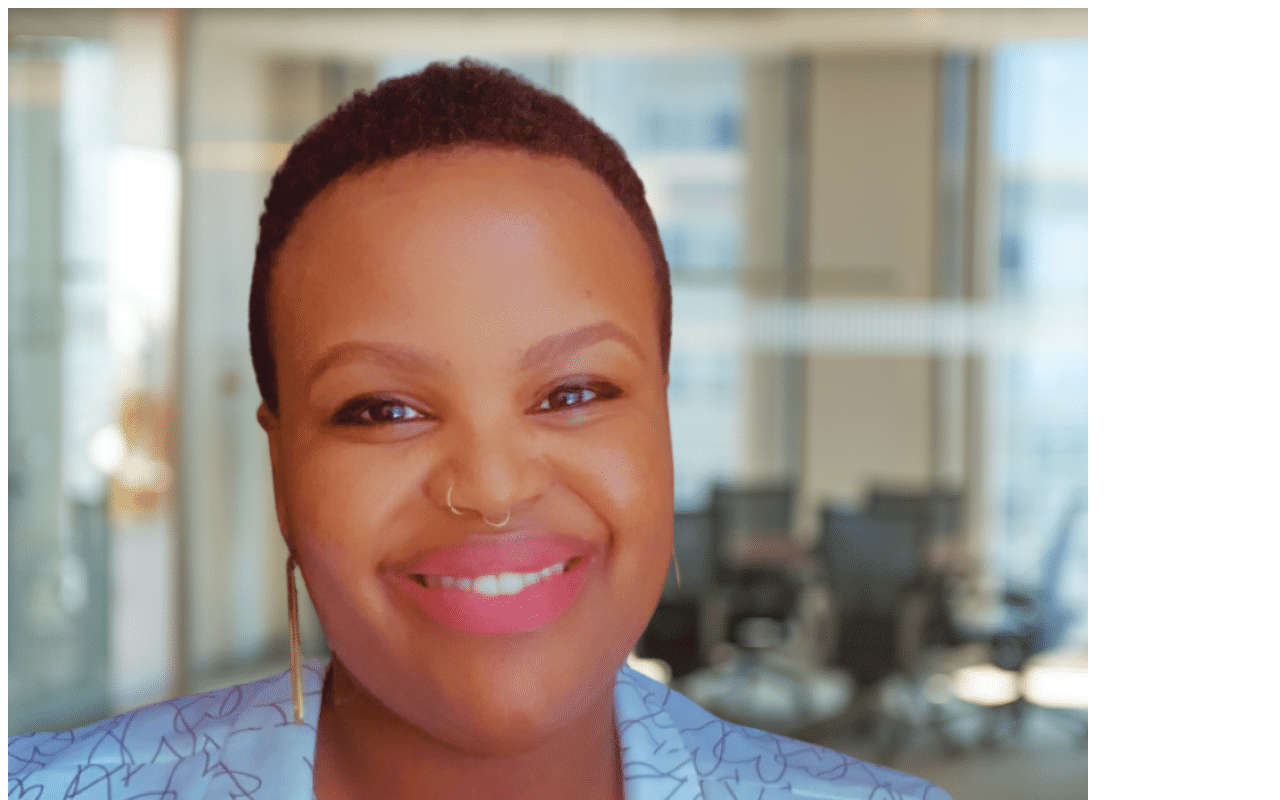
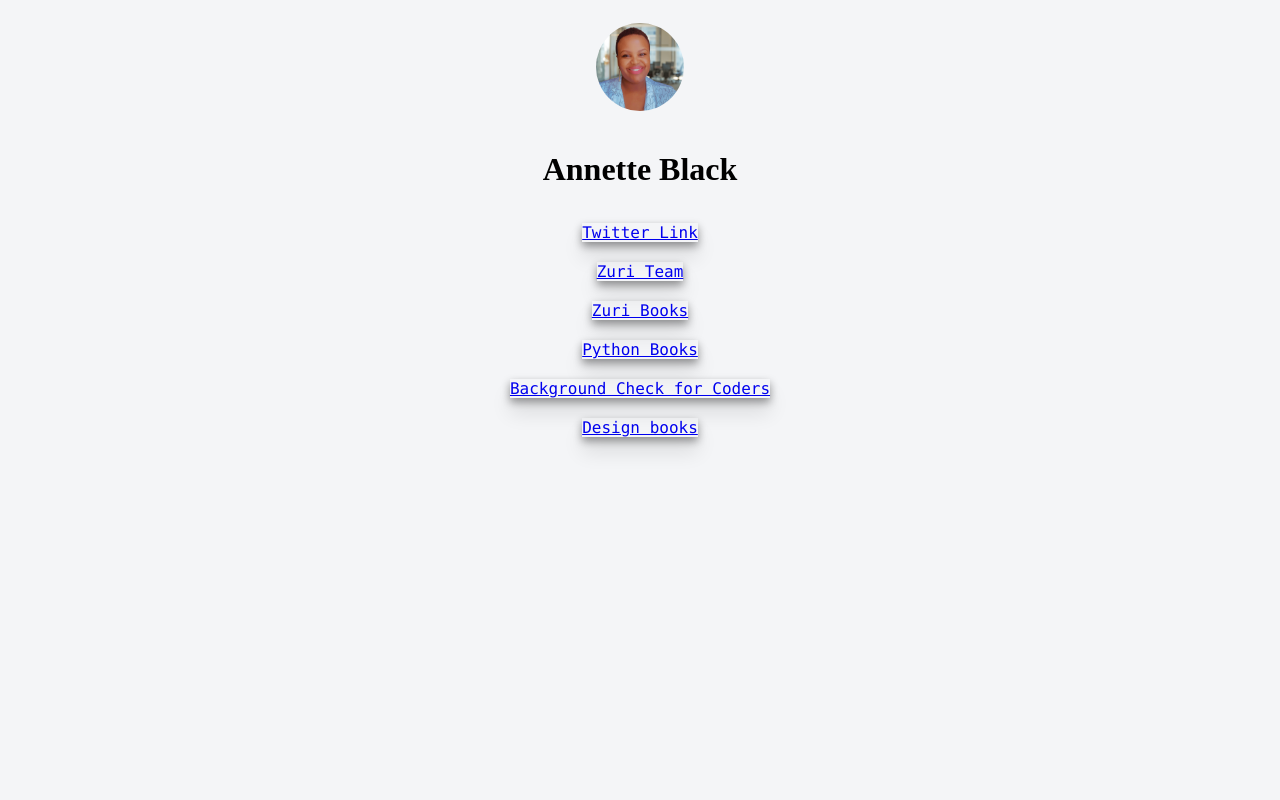
Before and after one commit to mmwihaki/mylinktree, a React (Create React App) app: page / in a window 1280 px wide. Shown: the top 800 px of the page. Built offline with nearby package versions, Linux system fonts and the light colour scheme.

Commit message:
added styling to the background and profile

```diff
--- /dev/null
+++ b/src/App.css
@@ -0,0 +1,11 @@
+body {
+    background: #F4F5F7;
+}
+
+html {
+    min-height: 100%;
+    -webkit-background-size: cover;
+    -moz-background-size: cover;
+    -o-background-size: cover;
+    background-size: cover;
+}
--- a/src/App.js
+++ b/src/App.js
@@ -1,21 +1,25 @@
-import React from 'react'
-import LinkButton from './components/LinkButton'
-import TextBanner from './components/TextBanner'
-import ProfilePic from './components/ProfilePic'
-import picture from './profilephoto.png'
+import React from 'react';
+import LinkButton from './components/LinkButton';
+import TextBanner from './components/TextBanner';
+import ProfilePic from './components/ProfilePic';
+import picture from './profilephoto.png';
+import './App.css'
 
 function App() {
   return (
-    <div>
+    <div style={{ textAlign: "center" }}>
       <ProfilePic picture={picture} />
       <TextBanner title='Annette Black' />
-      <LinkButton name='Twitter Link' title='' link='#'/>
-      <LinkButton name='Zuri Team' link='#' />
-      <LinkButton name='Zuri Books' link='#' />
-      <LinkButton name='Python Books' link='#' />
-      <LinkButton name='Background Check for Coders' link='#' />
-      <LinkButton name='Design books' link='#' />
-      <socialMedia img="" link='#' />
+      <div style={{ marginBottom: "50px" }}>
+        <LinkButton id='' name='Twitter Link' title='' link='#'/>
+        <LinkButton id='btn__zuri' name='Zuri Team' link='https://training.zuri.team/' />
+        <LinkButton id='books' name='Zuri Books' link='http://books.zuri.team' />
+        <LinkButton id='book__python' name='Python Books' link='https://books.zuri.team/python-for-beginners?ref_id=<yourslackname>' />
+        <LinkButton id='pitch' name='Background Check for Coders' link='https://background.zuri.team/' />
+        <LinkButton id='book__design' name='Design books' link='https://books.zuri.team/design-rules' />
+        <socialMedia img="" link='#' />
+      </div>
+
     </div>
   )
 }
--- a/src/components/socialMedia.js
+++ b/src/components/Footer.js
@@ -1,6 +1,6 @@
 import React from 'react'
 
-const socialMedia = props => {
+const Footer = props => {
     const {
         logo
     } = props
@@ -10,4 +10,4 @@ const socialMedia = props => {
     )
 }
 
-export default ProfilePic
+export default Footer
--- a/src/components/linkbutton.js
+++ b/src/components/linkbutton.js
@@ -8,10 +8,28 @@ const LinkButton = props => {
         link
     } = props
 
+    const myStyles = ({
+        myMargin: {
+            marginBottom: "20px"
+        },
+        btnText: {
+            fontFamily: "Monaco",
+            margin: "10px",
+            fontSize: "15px",
+            color: "white",
+            // textShadow: "1px 1px 4px #000000"
+        },
+        btn: {
+            boxShadow: "0 4px 8px 0 rgba(0, 0, 0, 0.4), 0 15px 20px 0 rgba(0, 0, 0, 0.1)",
+            fontFamily: "Monaco",
+            width: "15rem"
+        }
+    })
+
     return (
-        <div>
-            <h3>{title}</h3>
-            <Button color='danger' class='btn btn-outline-danger' outline href={link}>{name}</Button>
+        <div style={myStyles.myMargin}>
+            <h3 style={myStyles.btnText}>{title}</h3>
+            <Button style={myStyles.btn} color='danger' class='btn btn-outline-danger' outline href={link}>{name}</Button>
         </div>
     )
 }
--- a/src/components/profilepic.js
+++ b/src/components/profilepic.js
@@ -2,11 +2,28 @@ import React from 'react'
 
 const ProfilePic = props => {
     const {
+        alt,
         picture
     } = props
 
+    const myStyles = ({
+        title: {
+            fontFamily: "Monaco",
+            fontWeight: "bold",
+            marginTop: "45px",
+            fontSize: "25px",
+            color: "white",
+            // textShadow: "2px 3px 2px #000000"
+        },
+        pic: {
+            maxHeight: "88px",
+            borderRadius: "200px",
+            margin: "15px"
+        }
+    })
+
     return (
-        <img id='profile_img' style={{'maxHeight':'275','borderradius': '200'}} src={picture} />
+        <img style={myStyles.pic} id='profile_img' alt={alt}  src={picture} />
     )
 }
 
--- a/src/components/textbanner.js
+++ b/src/components/textbanner.js
@@ -6,9 +6,30 @@ const TextBanner = props => {
         title
     } = props
 
+    const myStyles = ({
+        title: {
+            fontFamily: "Monaco",
+            fontWeight: "bold",
+            margin: "20px",
+            fontSize: "19px",
+            color: "white",
+            // textShadow: "1px 1px 4px #000000"
+        },
+        headline: {
+            fontFamily: "Monaco",
+            margin: "20px",
+            fontSize: "15px",
+            color: "white"
+        },
+        box: {
+            marginBottom: "35px",
+            // textShadow: "1px 1px 4px #000000"
+        }
+    })
+
     return (
-        <div>
-            <h1>{title}</h1>
+        <div style={myStyles.box}>
+            <h1 >{title}</h1>
         </div>
     )
 }
```
